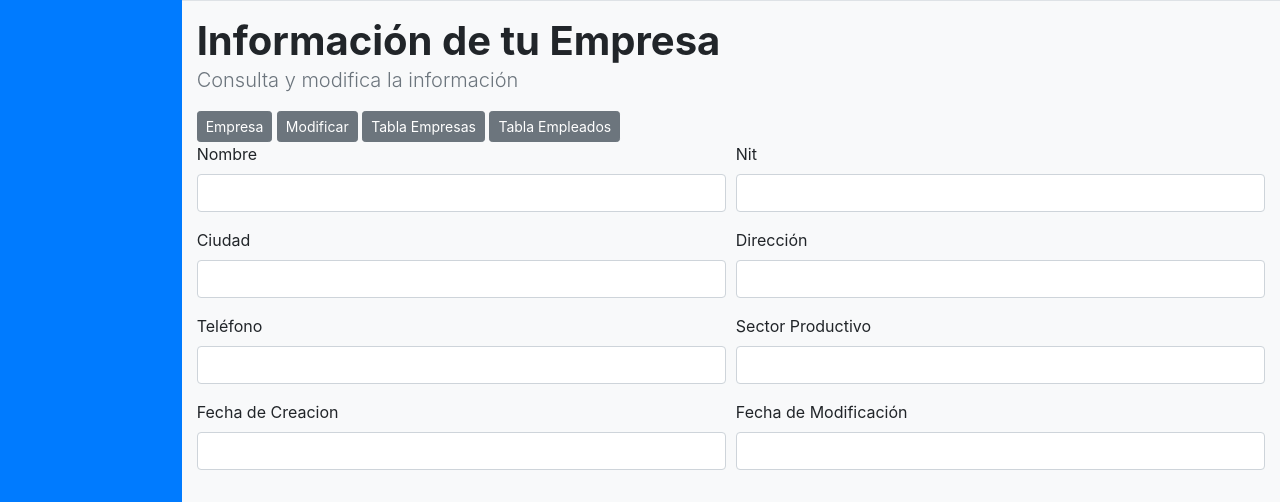
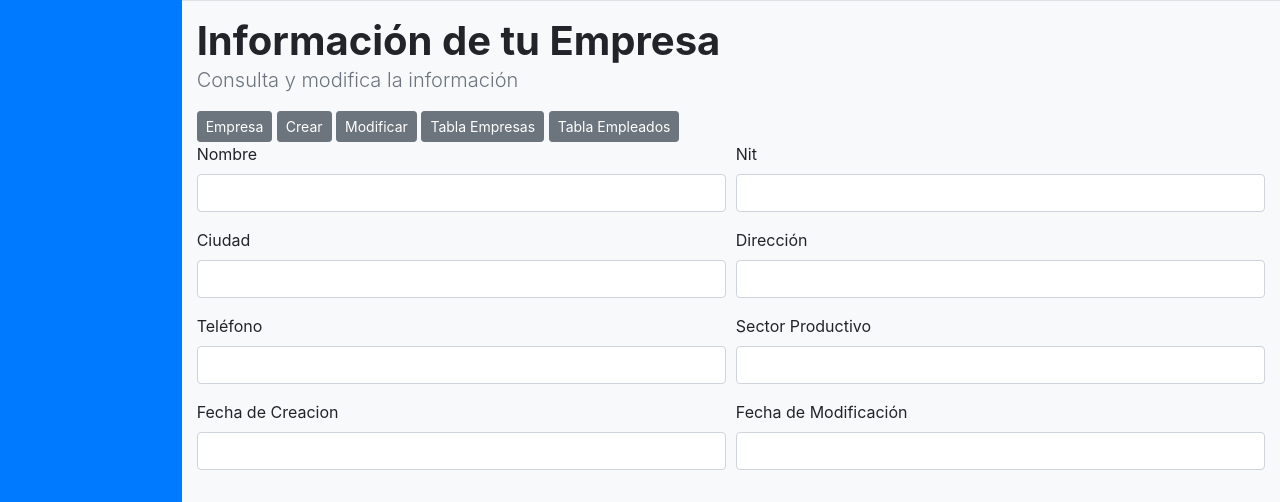
Before and after one commit to carlos9211/Transacciones_Comerciales_Gp25, a Django app: template ProyectoCiclo3/pciclo3/appciclo/templates/empresasPropia.html in a window 1280 px wide; the page is wider, and only the part inside the window is pictured. Shown: the part 778-1280 px from the top of that part. Run offline with Django 4.2, Linux system fonts and the light colour scheme; the template is opened without the code that fills it, so the values that code supplies are empty; some libraries are stand-ins or nearby versions; some web fonts are replaced.

Commit message:
Update empresasPropia.html

```diff
--- a/ProyectoCiclo3/pciclo3/appciclo/templates/empresasPropia.html
+++ b/ProyectoCiclo3/pciclo3/appciclo/templates/empresasPropia.html
@@ -96,6 +96,7 @@
                         </div>
                     </div>
                     <a href="empresasPropia.html" class="btn btn-secondary btn-sm">Empresa</a>
+                    <a href="empresasCrear.html" class="btn btn-secondary btn-sm">Crear</a>
                     <a href="empresasModi.html" class="btn btn-secondary btn-sm">Modificar</a>
                     <a href="empresasBaseEmpresa.html" class="btn btn-secondary btn-sm">Tabla Empresas</a>
                     <a href="empresaBaseEmpleados.html" class="btn btn-secondary btn-sm">Tabla Empleados</a>
```
